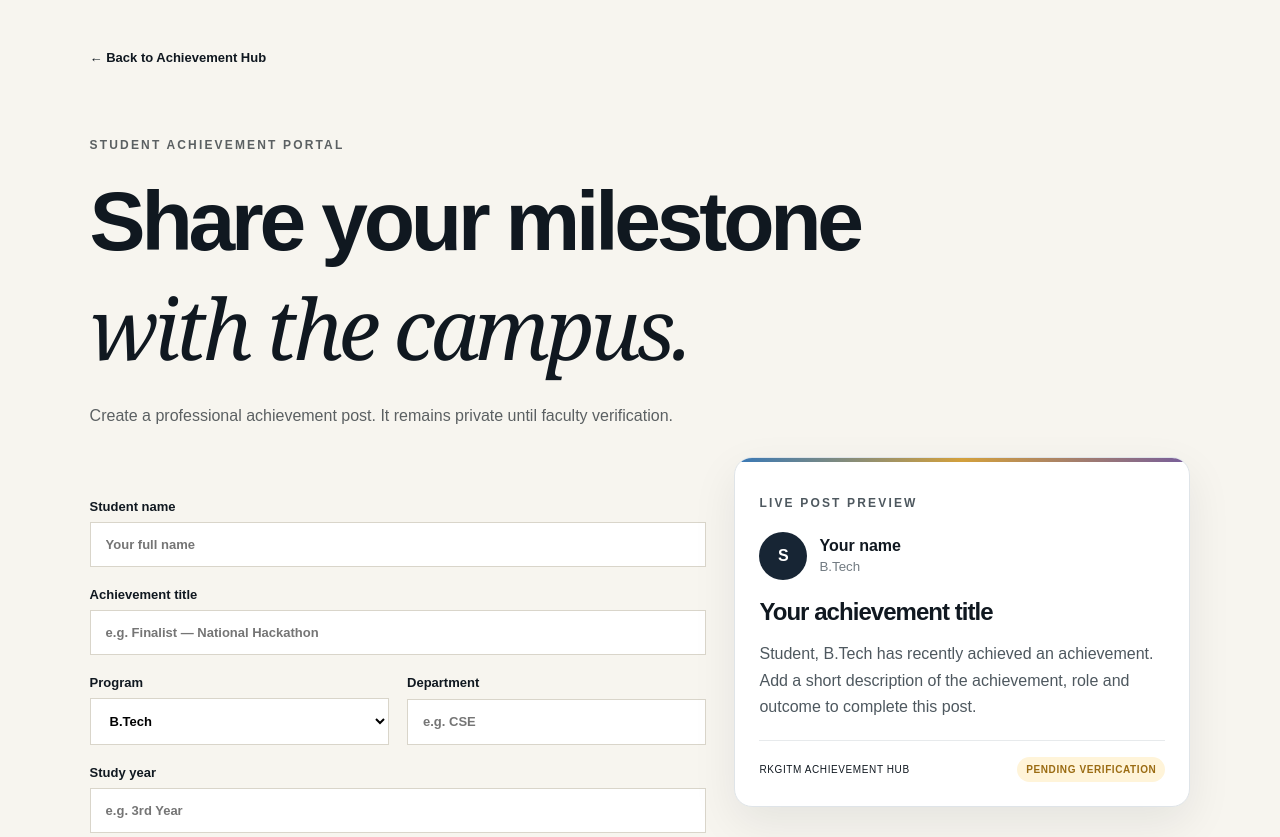
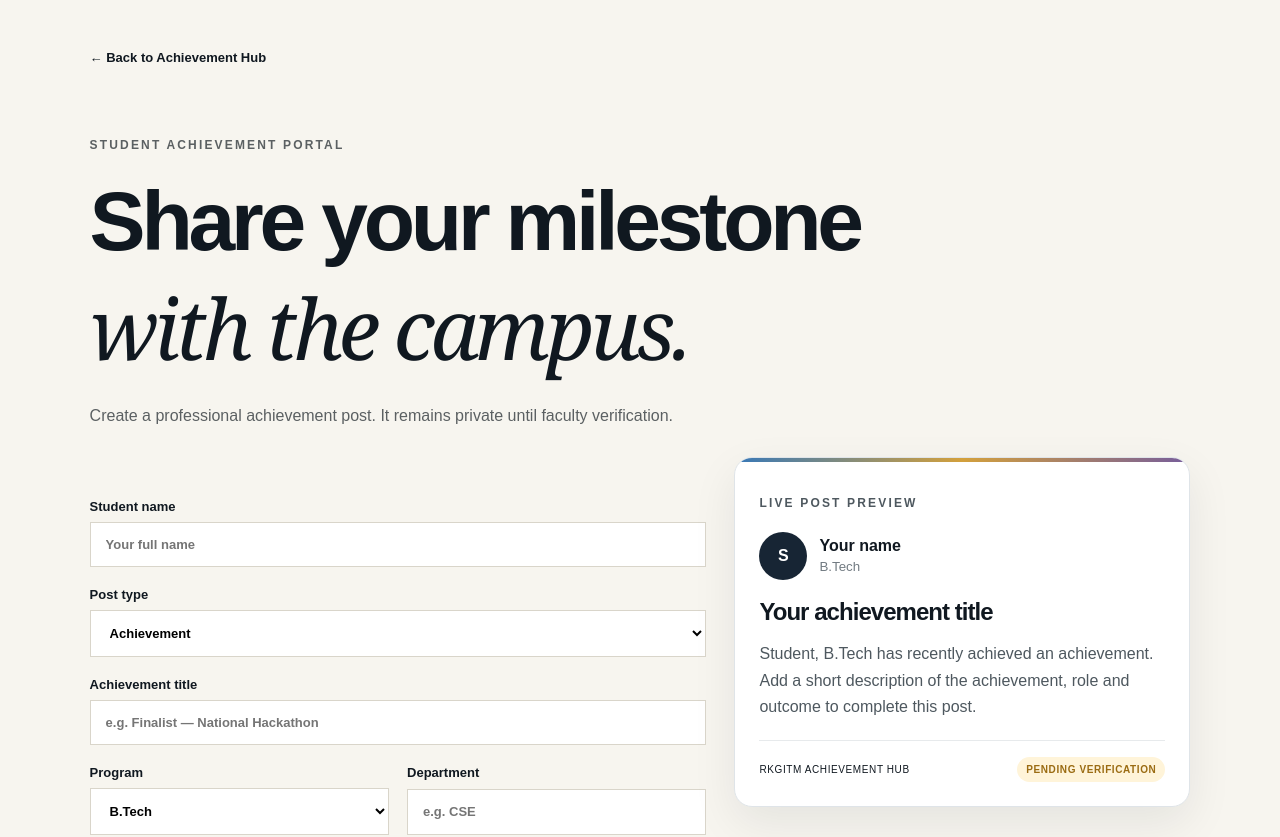
Before and after one commit to Tanishak1/RKGITM-Achievement-Hub, a Next.js app in the folder frontend/: page /submit in a window 1280 px wide. Shown: the top 837 px of the page. Built offline with nearby package versions, Linux system fonts and the light colour scheme; no server answers; sample sign-in values are in the browser's storage.

Commit message:
feat: add explicit student post type routing

```diff
--- a/frontend/app/submit/page.tsx
+++ b/frontend/app/submit/page.tsx
@@ -19,7 +19,7 @@ export default function Submit(){
  <p className="eyebrow">STUDENT ACHIEVEMENT PORTAL</p><h1>Share your milestone<br/><em>with the campus.</em></h1><p>Create a professional achievement post. It remains private until faculty verification.</p>
  <div className="composerLayout"><form onSubmit={send}>
   <label>Student name<input name="studentName" value={studentName} onChange={e=>setStudentName(e.target.value)} required minLength={2} placeholder="Your full name"/></label>
-  <label>Achievement title<input name="title" value={title} onChange={e=>setTitle(e.target.value)} required minLength={3} placeholder="e.g. Finalist — National Hackathon"/></label>
+  <label>Post type<select name="category" required defaultValue="ACHIEVEMENT"><option value="ACHIEVEMENT">Achievement</option><option value="PROJECT">Project</option><option value="RESEARCH">Research Paper</option></select></label><label>Achievement title<input name="title" value={title} onChange={e=>setTitle(e.target.value)} required minLength={3} placeholder="e.g. Finalist — National Hackathon"/></label>
   <div className="two"><label>Program<select name="program" value={program} onChange={e=>setProgram(e.target.value)}><option>B.Tech</option><option>B.Arch</option><option>M.Tech</option><option>MBA</option><option>Other</option></select></label><label>Department<input name="department" value={department} onChange={e=>setDepartment(e.target.value)} required placeholder="e.g. CSE"/></label></div>
   <label>Study year<input name="studyYear" value={studyYear} onChange={e=>setStudyYear(e.target.value)} placeholder="e.g. 3rd Year"/></label>
   <label>Your achievement story<textarea value={description} onChange={e=>setDescription(e.target.value)} required minLength={20} rows={5} placeholder="What did you achieve? Mention your role, event/project and outcome."/></label>
```
